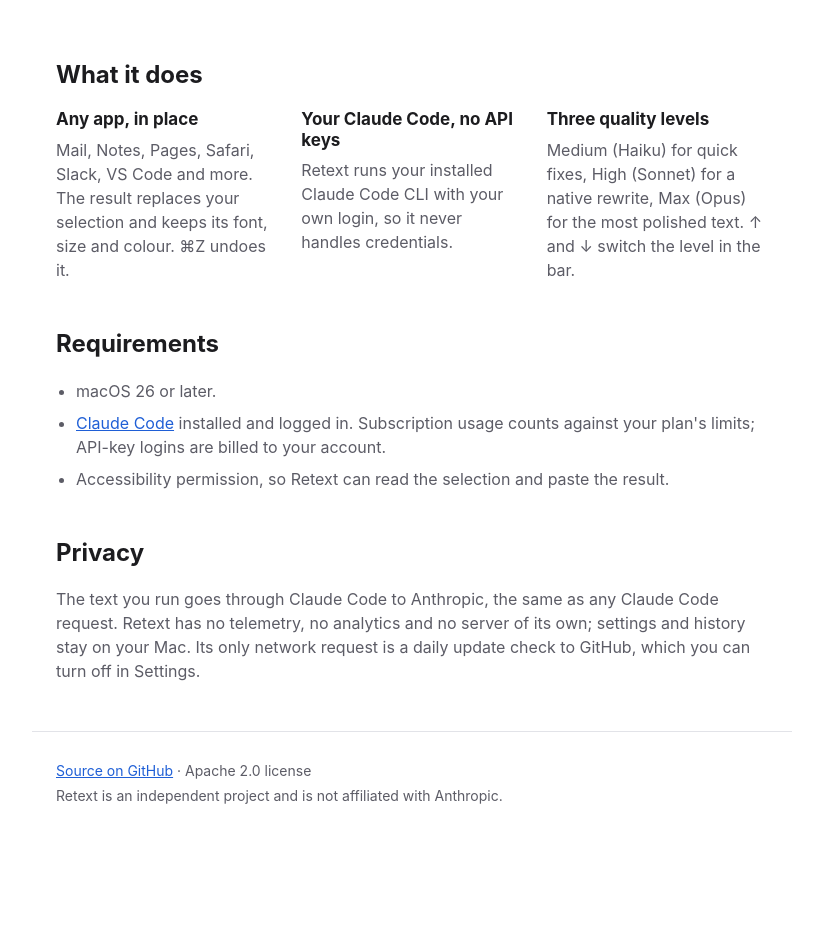
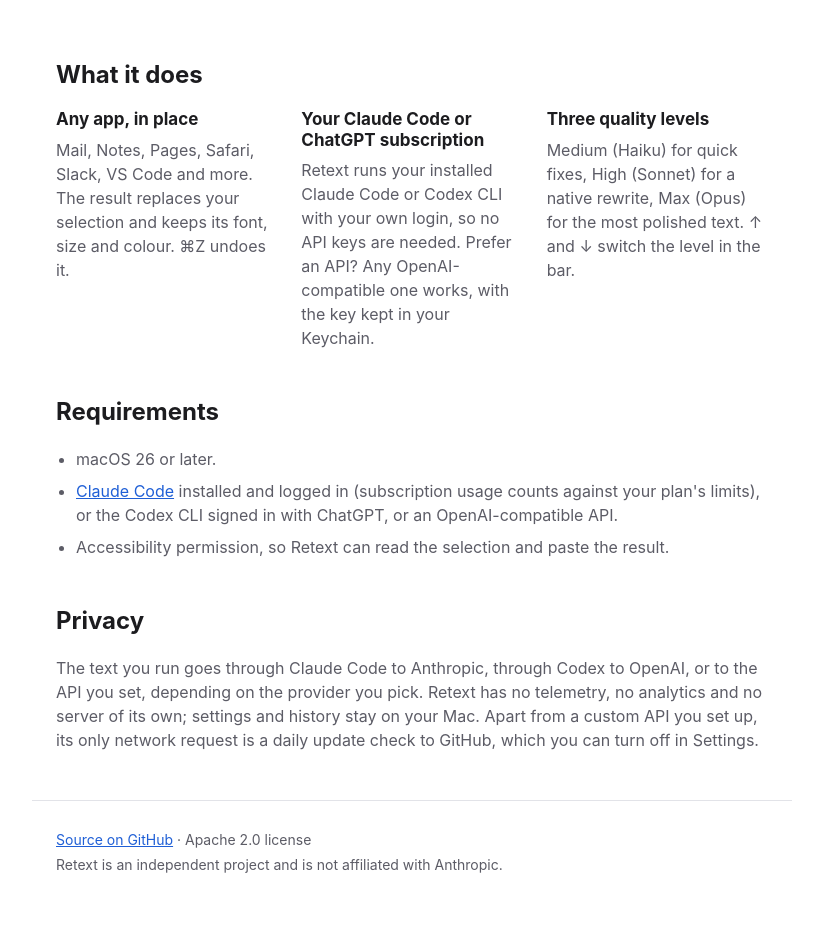
Before and after one commit to hlebtkachenko/retext, a plain HTML site: page docs/index.html in a window 1280 px wide. Shown: the part 685-1612 px from the top of the page, without its empty margins (228-1051 px from the left). Before the commit the page ends 1543 px from the top, so only its background shows below. Drawn offline with Linux system fonts and the light colour scheme.

Commit message:
docs: describe the ChatGPT (Codex) and custom API providers

```diff
--- a/docs/index.html
+++ b/docs/index.html
@@ -122,8 +122,8 @@
         <p>Mail, Notes, Pages, Safari, Slack, VS Code and more. The result replaces your selection and keeps its font, size and colour. ⌘Z undoes it.</p>
       </div>
       <div>
-        <h3>Your Claude Code, no API keys</h3>
-        <p>Retext runs your installed Claude Code CLI with your own login, so it never handles credentials.</p>
+        <h3>Your Claude Code or ChatGPT subscription</h3>
+        <p>Retext runs your installed Claude Code or Codex CLI with your own login, so no API keys are needed. Prefer an API? Any OpenAI-compatible one works, with the key kept in your Keychain.</p>
       </div>
       <div>
         <h3>Three quality levels</h3>
@@ -136,14 +136,14 @@
     <h2 id="requirements">Requirements</h2>
     <ul>
       <li>macOS 26 or later.</li>
-      <li><a href="https://code.claude.com/docs/en/overview">Claude Code</a> installed and logged in. Subscription usage counts against your plan's limits; API-key logins are billed to your account.</li>
+      <li><a href="https://code.claude.com/docs/en/overview">Claude Code</a> installed and logged in (subscription usage counts against your plan's limits), or the Codex CLI signed in with ChatGPT, or an OpenAI-compatible API.</li>
       <li>Accessibility permission, so Retext can read the selection and paste the result.</li>
     </ul>
   </section>
 
   <section aria-labelledby="privacy">
     <h2 id="privacy">Privacy</h2>
-    <p>The text you run goes through Claude Code to Anthropic, the same as any Claude Code request. Retext has no telemetry, no analytics and no server of its own; settings and history stay on your Mac. Its only network request is a daily update check to GitHub, which you can turn off in Settings.</p>
+    <p>The text you run goes through Claude Code to Anthropic, through Codex to OpenAI, or to the API you set, depending on the provider you pick. Retext has no telemetry, no analytics and no server of its own; settings and history stay on your Mac. Apart from a custom API you set up, its only network request is a daily update check to GitHub, which you can turn off in Settings.</p>
   </section>
 </main>
 <footer>
```
Also changed, not shown: llms.txt, 4 other files.
